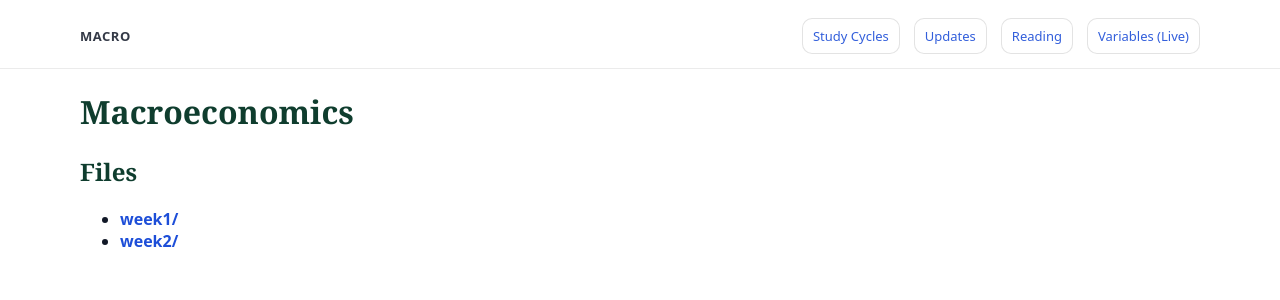
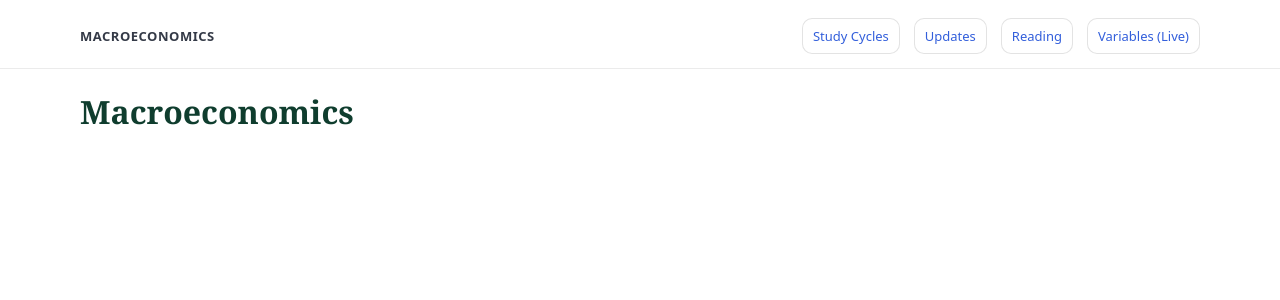
Before and after one commit to yaxinzn/study-archive, a Jekyll site: the page built from materials/macro/index.md, in a window 1280 px wide. Shown: the top 300 px of the page. Built offline with Jekyll 4.4.1, drawn with Linux system fonts in a browser that asks for light colours.

Commit message:
Update title

```diff
--- a/materials/macro/index.md
+++ b/materials/macro/index.md
@@ -1,7 +1,7 @@
 ---
 layout: minimal
-title: Macro
-hero_title: Macro
+title: Macroeconomics
+hero_title: Macroeconomics
 hero_subtitle: Study materials
 hero_desc: Notes, PDFs, and structured summaries for Macro.
 hide_name: true
@@ -9,9 +9,3 @@ hide_name: true
 ---
 
 # Macroeconomics
-
-## Files
-<!-- AUTO-LIST-START -->
-- **[week1/](week1/)**
-- **[week2/](week2/)**
-<!-- AUTO-LIST-END -->
```
